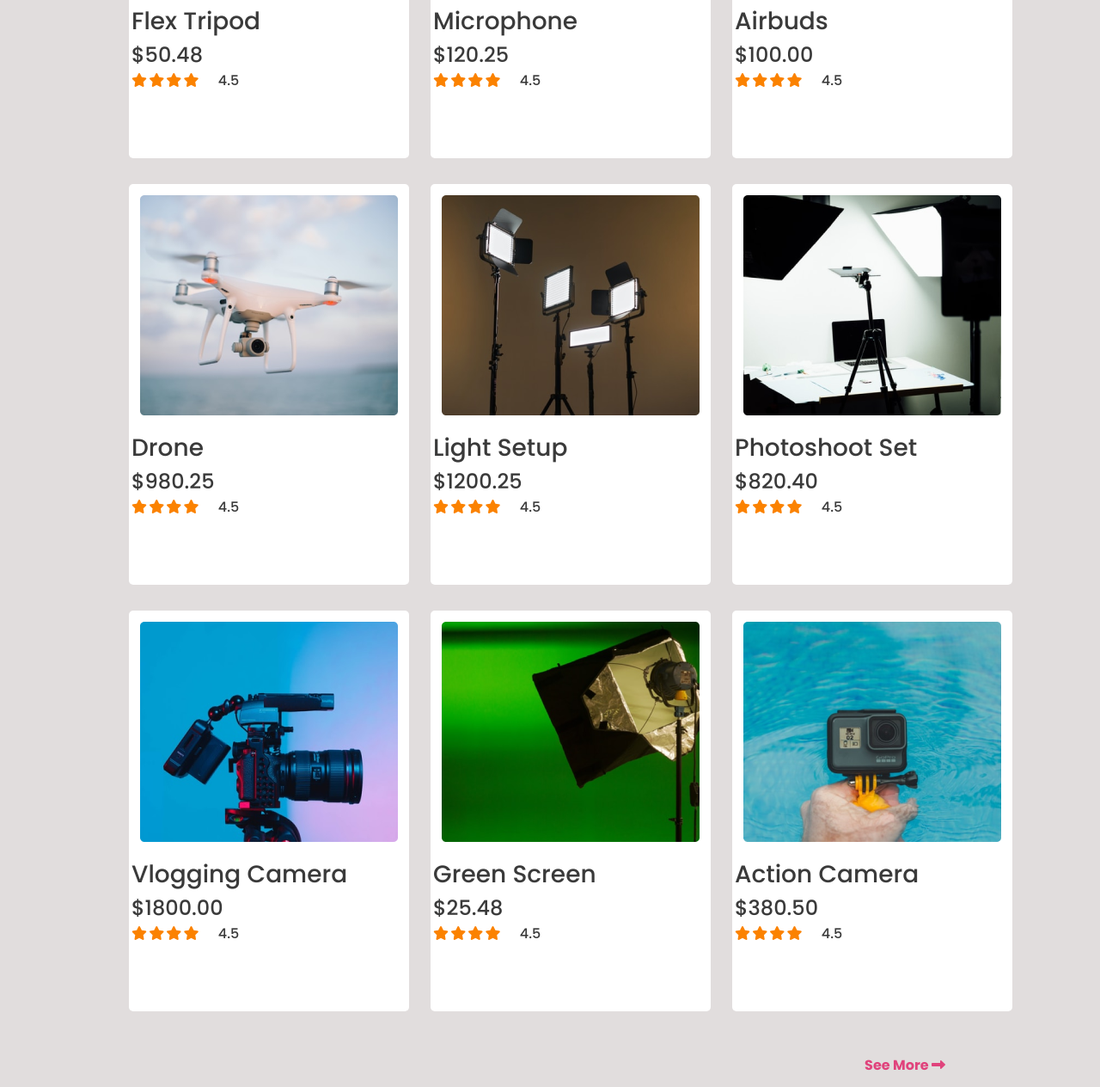
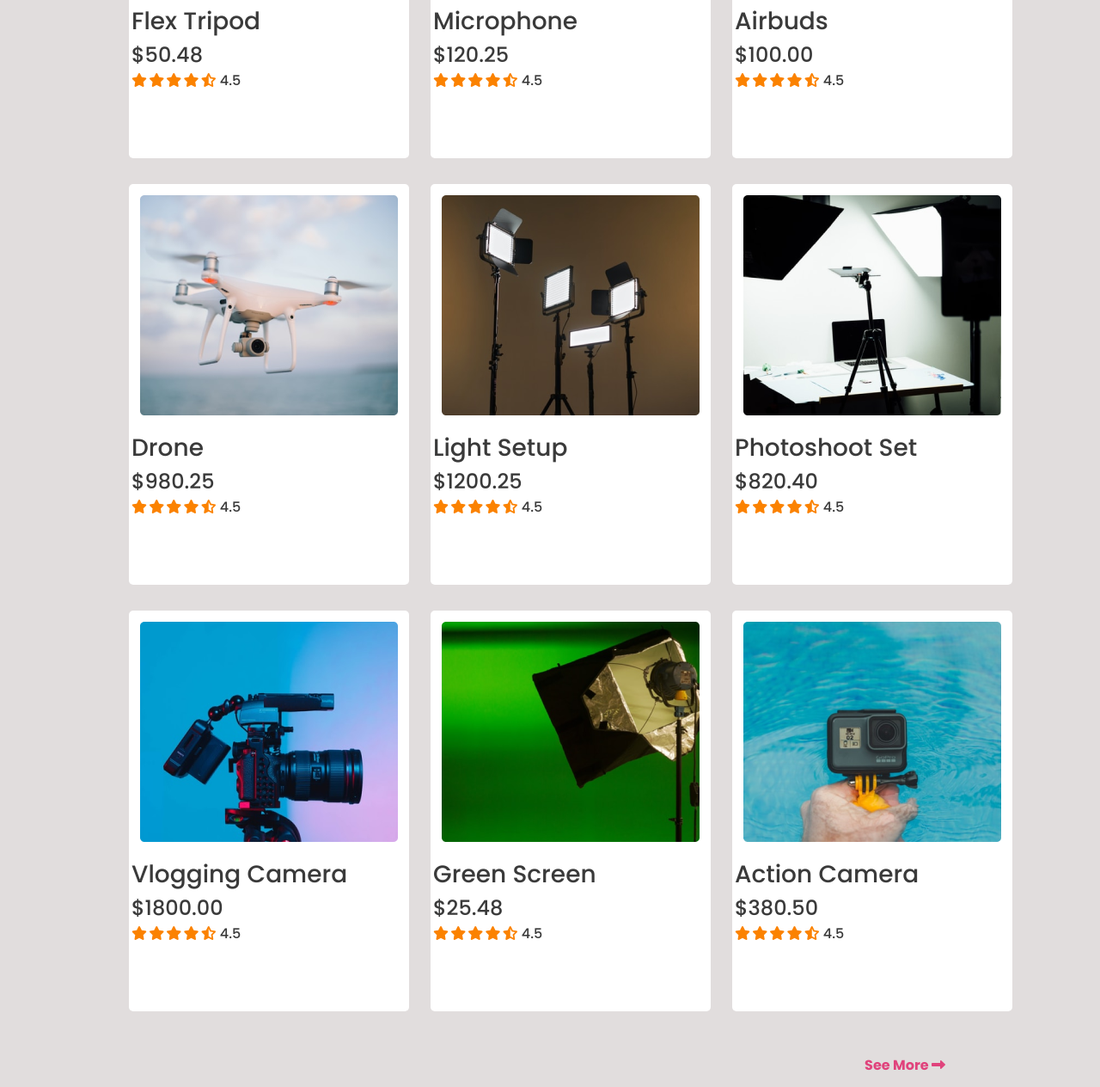
Before and after one commit to Utsho2848/Assignment-2, a plain HTML site: page index.html in a window 1280 px wide. Shown: the part 1016-2280 px from the top of the page at 86% size. Drawn offline with Linux system fonts and the light colour scheme.

Commit message:
completed

```diff
--- a/index.html
+++ b/index.html
@@ -46,7 +46,7 @@
                             <i class="fas fa-star fill"></i>
                             <i class="fas fa-star fill"></i>
                             <i class="fas fa-star fill"></i>
-                            <i class="far fa-star"></i><span> 4.5</span>
+                            <i class="fas fa-star-half-alt"></i><span> 4.5</span>
                         </p>
                         <p>Worldwide shifting <br> available<br>Buyers protection possible</p>
                     </div>
@@ -62,7 +62,7 @@
                             <i class="fas fa-star fill"></i>
                             <i class="fas fa-star fill"></i>
                             <i class="fas fa-star fill"></i>
-                            <i class="far fa-star"></i><span> 4.5</span>
+                            <i class="fas fa-star-half-alt"></i><span> 4.5</span>
                         </p>
                         <p>Worldwide shifting <br> available<br>Buyers protection possible</p>
                     </div>
@@ -78,7 +78,7 @@
                             <i class="fas fa-star fill"></i>
                             <i class="fas fa-star fill"></i>
                             <i class="fas fa-star fill"></i>
-                            <i class="far fa-star"></i><span> 4.5</span>
+                            <i class="fas fa-star-half-alt"></i><span> 4.5</span>
                         </p>
                         <p>Worldwide shifting <br> available<br>Buyers protection possible</p>
                     </div>
@@ -94,7 +94,7 @@
                             <i class="fas fa-star fill"></i>
                             <i class="fas fa-star fill"></i>
                             <i class="fas fa-star fill"></i>
-                            <i class="far fa-star"></i><span> 4.5</span>
+                            <i class="fas fa-star-half-alt"></i><span> 4.5</span>
                         </p>
                         <p>Worldwide shifting <br> available<br>Buyers protection possible</p>
                     </div>
@@ -110,7 +110,7 @@
                             <i class="fas fa-star fill"></i>
                             <i class="fas fa-star fill"></i>
                             <i class="fas fa-star fill"></i>
-                            <i class="far fa-star"></i><span> 4.5</span>
+                            <i class="fas fa-star-half-alt"></i><span> 4.5</span>
                         </p>
                         <p>Worldwide shifting <br> available<br>Buyers protection possible</p>
                     </div>
@@ -126,7 +126,7 @@
                             <i class="fas fa-star fill"></i>
                             <i class="fas fa-star fill"></i>
                             <i class="fas fa-star fill"></i>
-                            <i class="far fa-star"></i><span> 4.5</span>
+                            <i class="fas fa-star-half-alt"></i><span> 4.5</span>
                         </p>
                         <p>Worldwide shifting <br> available<br>Buyers protection possible</p>
                     </div>
@@ -142,7 +142,7 @@
                             <i class="fas fa-star fill"></i>
                             <i class="fas fa-star fill"></i>
                             <i class="fas fa-star fill"></i>
-                            <i class="far fa-star"></i><span> 4.5</span>
+                            <i class="fas fa-star-half-alt"></i><span> 4.5</span>
                         </p>
                         <p>Worldwide shifting <br> available<br>Buyers protection possible</p>
                     </div>
@@ -158,7 +158,7 @@
                             <i class="fas fa-star fill"></i>
                             <i class="fas fa-star fill"></i>
                             <i class="fas fa-star fill"></i>
-                            <i class="far fa-star"></i><span> 4.5</span>
+                            <i class="fas fa-star-half-alt"></i><span> 4.5</span>
                         </p>
                         <p>Worldwide shifting <br> available<br>Buyers protection possible</p>
                     </div>
@@ -174,7 +174,7 @@
                             <i class="fas fa-star fill"></i>
                             <i class="fas fa-star fill"></i>
                             <i class="fas fa-star fill"></i>
-                            <i class="far fa-star"></i><span> 4.5</span>
+                            <i class="fas fa-star-half-alt"></i><span> 4.5</span>
                         </p>
                         <p>Worldwide shifting <br> available<br>Buyers protection possible</p>
                     </div>
--- a/style.css
+++ b/style.css
@@ -109,6 +109,9 @@ collection css
 .fa-star.fill{
     color: #FB8200;
 }
+.fa-star-half-alt{
+    color: #FB8200;
+}
 .collection-sec-button{
     position: absolute;
     right: 180px;
```
